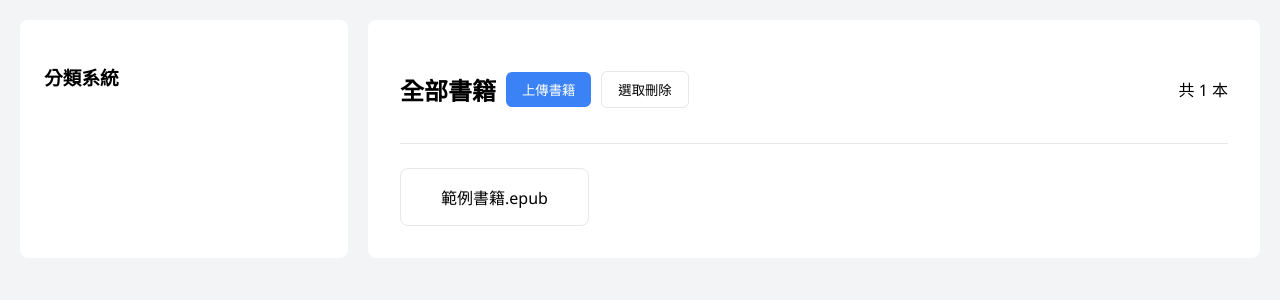
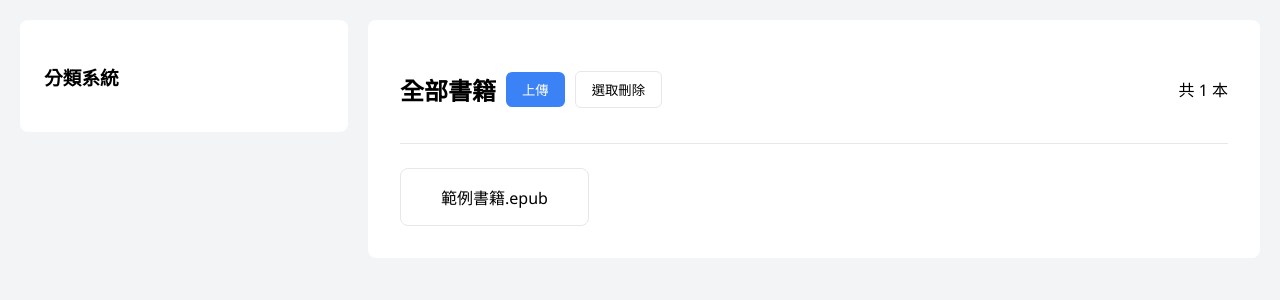
Before and after one commit to Vincent981010/epub-reader-site, a Flask app: page / in a window 1280 px wide. Shown: the top 300 px of the page. Run offline with Flask 3, Linux system fonts and the light colour scheme.

Commit message:
fix: restore original UI layout with functional multi-upload and delete

```diff
--- a/templates/index.html
+++ b/templates/index.html
@@ -2,17 +2,19 @@
 <html lang="zh-TW">
 <head>
     <meta charset="UTF-8">
+    <meta name="viewport" content="width=device-width, initial-scale=1.0">
     <title>智能雲端書庫</title>
     <link rel="stylesheet" href="https://cdnjs.cloudflare.com/ajax/libs/font-awesome/6.4.0/css/all.min.css">
     <style>
         :root { --primary-color: #3b82f6; --bg-body: #f3f4f6; --bg-panel: #ffffff; --border-color: #e5e7eb; }
         body { font-family: 'Segoe UI', sans-serif; margin: 0; background-color: var(--bg-body); }
         .container { display: flex; max-width: 1400px; margin: 0 auto; padding: 20px; gap: 20px; }
-        .sidebar { width: 280px; background: var(--bg-panel); padding: 1.5rem; border-radius: 8px; }
+        .sidebar { width: 280px; background: var(--bg-panel); padding: 1.5rem; border-radius: 8px; height: fit-content; }
         .main-content { flex: 1; background: var(--bg-panel); padding: 2rem; border-radius: 8px; }
         .content-header { display: flex; justify-content: space-between; align-items: center; margin-bottom: 1.5rem; border-bottom: 1px solid var(--border-color); padding-bottom: 1rem; }
         .book-grid { display: grid; grid-template-columns: repeat(auto-fill, minmax(160px, 1fr)); gap: 1.5rem; }
         .book-card { background: #fff; border: 1px solid var(--border-color); border-radius: 8px; padding: 1rem; text-align: center; cursor: pointer; position: relative; }
+        .book-checkbox { position: absolute; top: 10px; left: 10px; transform: scale(1.5); }
         .btn { padding: 0.5rem 1rem; border-radius: 6px; border: none; cursor: pointer; }
         .btn-primary { background: var(--primary-color); color: white; }
         .btn-outline { background: transparent; border: 1px solid var(--border-color); }
@@ -20,13 +22,19 @@
 </head>
 <body>
     <div class="container">
-        <div class="sidebar"><h3>分類系統</h3></div>
+        <!-- 側邊欄 -->
+        <div class="sidebar">
+            <h3>分類系統</h3>
+            <!-- 分類選單... -->
+        </div>
+
+        <!-- 主內容 -->
         <div class="main-content">
             <div class="content-header">
                 <div style="display: flex; align-items: center; gap: 10px;">
                     <h2 id="currentCategoryTitle">全部書籍</h2>
                     <input type="file" id="uploadInput" multiple style="display:none" onchange="handleFileSelect(this.files)">
-                    <button class="btn btn-primary" onclick="document.getElementById('uploadInput').click()">上傳書籍</button>
+                    <button class="btn btn-primary" onclick="document.getElementById('uploadInput').click()">上傳</button>
                     <button class="btn btn-outline" id="selectModeBtn" onclick="toggleSelectionMode()">選取刪除</button>
                     <button class="btn btn-primary" id="deleteBtn" onclick="deleteSelected()" style="display: none; background: #ef4444;">刪除所選</button>
                 </div>
@@ -40,21 +48,23 @@
         let isSelectionMode = false;
         let currentBooks = [];
 
-        // 初始化載入書籍
+        // 載入書籍
         async function loadBooks() {
-            const res = await fetch('/books');
-            currentBooks = await res.json();
-            renderBookGrid('全部書籍');
+            try {
+                const res = await fetch('/books');
+                currentBooks = await res.json();
+                renderBookGrid();
+            } catch(e) { console.error(e); }
         }
 
         function toggleSelectionMode() {
             isSelectionMode = !isSelectionMode;
             document.getElementById('selectModeBtn').innerText = isSelectionMode ? '取消選取' : '選取刪除';
             document.getElementById('deleteBtn').style.display = isSelectionMode ? 'block' : 'none';
-            renderBookGrid('全部書籍');
+            renderBookGrid();
         }
 
-        function renderBookGrid(category) {
+        function renderBookGrid() {
             const grid = document.getElementById('bookGrid');
             grid.innerHTML = currentBooks.map(b => `
                 <div class="book-card" onclick="if(!isSelectionMode) openReader('${b.file_url}', '${b.title}')">
@@ -65,6 +75,13 @@
             document.getElementById('bookCount').innerText = `共 ${currentBooks.length} 本`;
         }
 
+        async function handleFileSelect(files) {
+            const formData = new FormData();
+            for (let f of files) formData.append('file', f);
+            const res = await fetch('/upload', { method: 'POST', body: formData });
+            if(res.ok) { alert("上傳成功"); loadBooks(); }
+        }
+
         async function deleteSelected() {
             const selectedIds = Array.from(document.querySelectorAll('.book-checkbox:checked')).map(cb => cb.value);
             if (selectedIds.length === 0) return alert('請選擇要刪除的書籍');
@@ -73,18 +90,10 @@
                 headers: {'Content-Type': 'application/json'},
                 body: JSON.stringify({ ids: selectedIds })
             });
-            if (res.ok) { loadBooks(); toggleSelectionMode(); }
+            if (res.ok) { alert("刪除成功"); loadBooks(); toggleSelectionMode(); }
         }
 
-        async function handleFileSelect(files) {
-            const formData = new FormData();
-            for (let f of files) formData.append('file', f);
-            await fetch('/upload', { method: 'POST', body: formData });
-            loadBooks();
-        }
-
-        loadBooks(); // 頁面載入時執行
-        function openReader(url, title) { alert("開啟閱讀器: " + title); }
+        loadBooks();
     </script>
 </body>
 </html>
```
